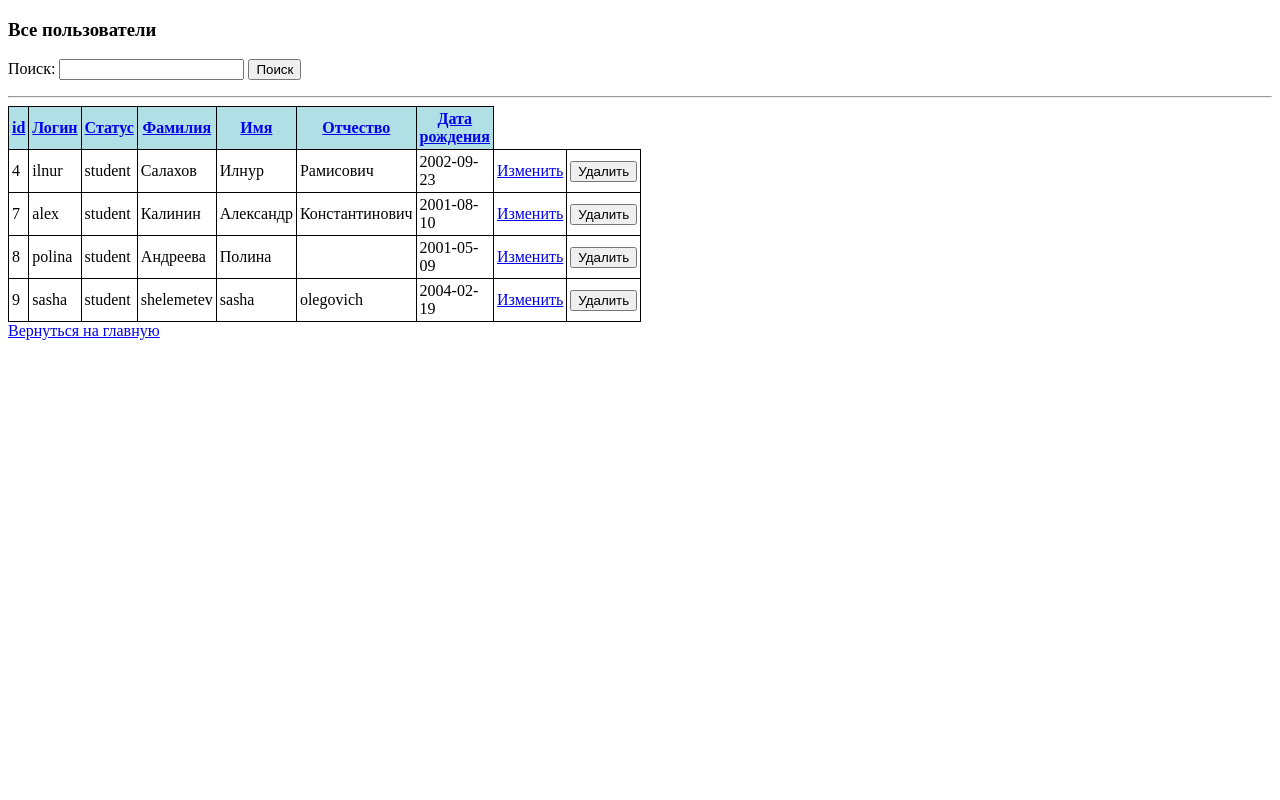
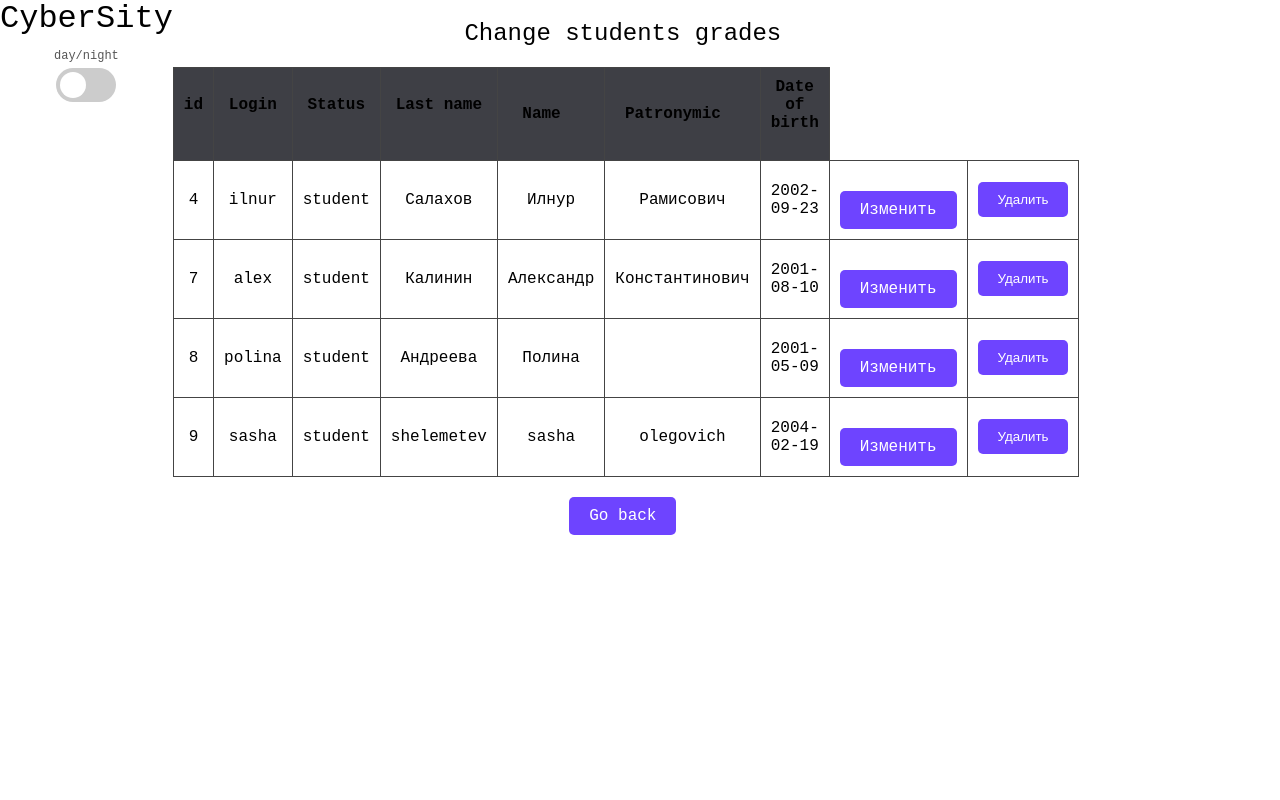
Before and after one commit to yadumayu/cybercity0.1, a PHP site: page /source/AdminInfo.php in a window 1280 px wide. Run offline with PHP 8.4, Linux system fonts and the light colour scheme; data comes from the database, SQL or seed files in the repository.

Commit message:
Add files via upload

```diff
--- a/source/AdminInfo.php
+++ b/source/AdminInfo.php
@@ -4,25 +4,22 @@
 <title>Информация</title>
 <meta charset="utf-8" />
 </head>
-<style type="text/css">
-   TABLE {
-    width: 300px;
-    border-collapse: collapse;
-   }
-   TD, TH {
-    padding: 3px;
-    border: 1px solid black;
-   }
-   TH {
-    background: #b0e0e6;
-   }
-  </style>
+<link rel="stylesheet" href="main.css">
 <body>
-	<h3>Все пользователи</h3>
-	<form method="post" action="AdminInfo.php" id="searchform" >
-        <p>Поиск: <input type="text" name="search" id=""> <input type="submit" value="Поиск"></p>
-        <hr>
-    </form>
+<div class="container">
+        <div class="left">
+            <h1>CyberSity</h1>
+			<div class="switch-wrapper">
+                <p class="switch-label">day/night</p>
+                <label class="switch">
+                    <input type="checkbox" id="themeToggle">
+                    <span class="slider round"></span>
+                </label>
+            </div>
+        </div>
+        <div class="right">
+            <div class="content" style="max-width: 900px;">
+                <h2>Change students grades</h2>
 				<?php
 				require_once "config.php";
 
@@ -85,13 +82,13 @@
 				if($result = $DataBase->query($sql)){?>
 						<table>
 							<tr>
-					<th><?php echo sort_link_th('id', 'id_asc', 'id_desc'); ?></th>
-					<th><?php echo sort_link_th('Логин', 'username_asc', 'username_desc'); ?></th>
-					<th><?php echo sort_link_th('Статус', 'status_asc', 'status_desc'); ?></th>
-					<th><?php echo sort_link_th('Фамилия', 'surname_asc', 'surname_desc'); ?></th>
-					<th><?php echo sort_link_th('Имя', 'firstname_asc', 'firstname_desc'); ?></th>
-					<th><?php echo sort_link_th('Отчество', 'patronymic_asc', 'patronymic_desc'); ?></th>
-					<th><?php echo sort_link_th('Дата рождения', 'dob_asc', 'dob_desc'); ?></th>
+								<th>id &nbsp</th>
+								<th>Login &nbsp</th>
+								<th>Status &nbsp</th>
+								<th>Last name &nbsp</th>
+								<th>Name &nbsp</th>
+								<th>Patronymic &nbsp</th>
+								<th>Date of birth &nbsp</th>
 							</tr>
 					<?php
 					foreach($result as $row){
@@ -124,6 +121,10 @@
 
 				$DataBase->close();
 				?>
-	<a href="../source/MainPage.php">Вернуться на главную</a>
+                <a href="../source/MainPage.php">Go back</a>
+            </div>
+        </div>
+    </div>
+	<script src="main.js"></script>
 </body>
 </html>
```
Also changed, not shown: source/AdminGrade.php (+26 -21 lines), source/MainPage.php (+52 -14 lines), source/UpdateGrade.php (+19 -1 lines), source/UpdateInfo.php (+19 -1 lines), source/main.css (line endings or trailing spaces). Lines whose indentation alone changed are shown as unchanged.
